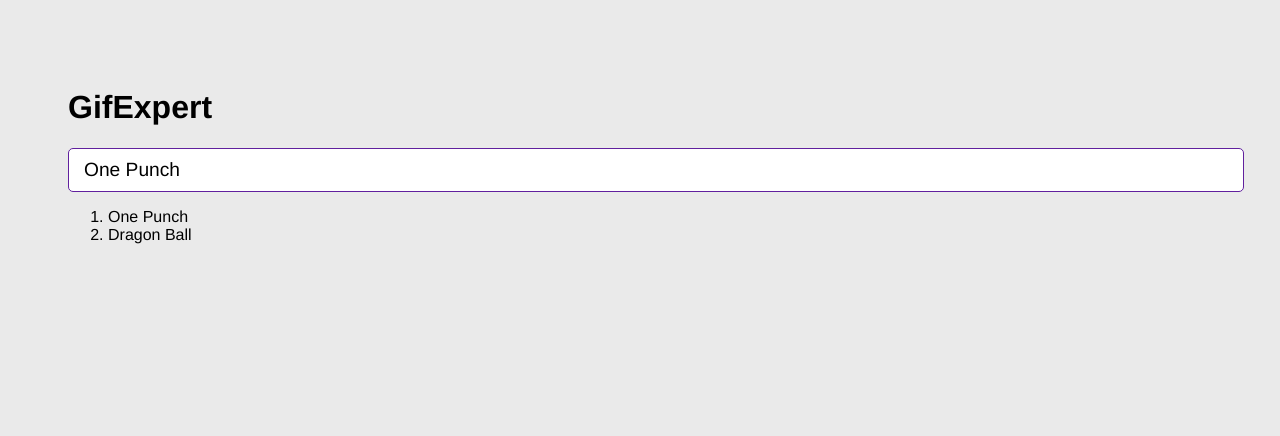
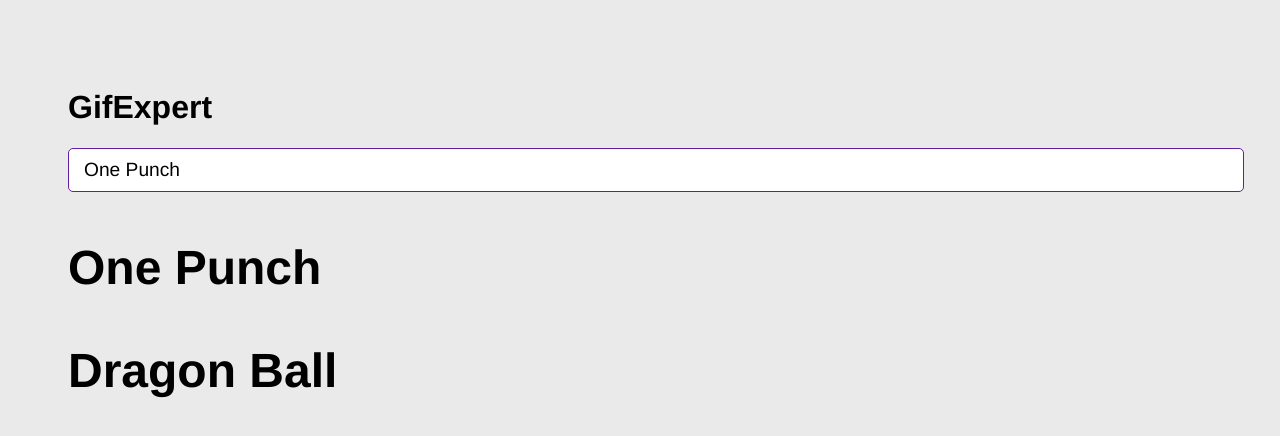
Before and after one commit to drzz21/gif-expert, a React (Vite) app: page / in a window 1280 px wide. Shown: the top 436 px of the page. Built offline with nearby package versions, Linux system fonts and the light colour scheme.

Commit message:
80. GifGrid - Nuevo componente
pasamos nuestro li a otro componente que va a iterar los elementos de categorias, como ya no será un li podemos quitar tambien el ol, este nuevo iterador será un componente aparte donde de momento solo regresaremos un fragmento un un h3 con el nombre de la categoria

```diff
--- a/src/GifExpertApp.jsx
+++ b/src/GifExpertApp.jsx
@@ -1,10 +1,16 @@
 import { useState } from 'react';
 import { AddCategory } from './components/AddCategory';
+import { GifGrid } from './components/GifGrid';
 
 export const GifExpertApp = () => {
 	const [categories, setCategories] = useState(['One Punch', 'Dragon Ball']);
 	const onAddCategory = (newCategory) => {
-    if(categories.map(x=>x.toLowerCase()).includes(newCategory.toLowerCase())) return;
+		if (
+			categories
+				.map((x) => x.toLowerCase())
+				.includes(newCategory.toLowerCase())
+		)
+			return;
 		setCategories([newCategory, ...categories]);
 		// setCategories([...categories,'Valorant']);
 		//setCategories((cat) => [...cat, 'valorant']);
@@ -20,11 +26,14 @@
 				// setCategories={setCategories}
 			/>
 			{/* <button onClick={onAddCategory}>Agregar</button> */}
-			<ol>
-				{categories.map((category) => {
-					return <li key={category}>{category}</li>;
-				})}
-			</ol>
+
+			{categories.map((category) => (
+				<GifGrid key={category} category={category} />
+				// <div key={category}>
+				// 	<h3>{category}</h3>
+				// 	<li>{category}</li>
+				// </div>
+			))}
 		</>
 	);
 };
--- /dev/null
+++ b/src/components/GifGrid.jsx
@@ -0,0 +1,9 @@
+export const GifGrid = ({ category }) => {
+
+
+	return (
+		<>
+			<h3>{category}</h3>
+		</>
+	);
+};
```
